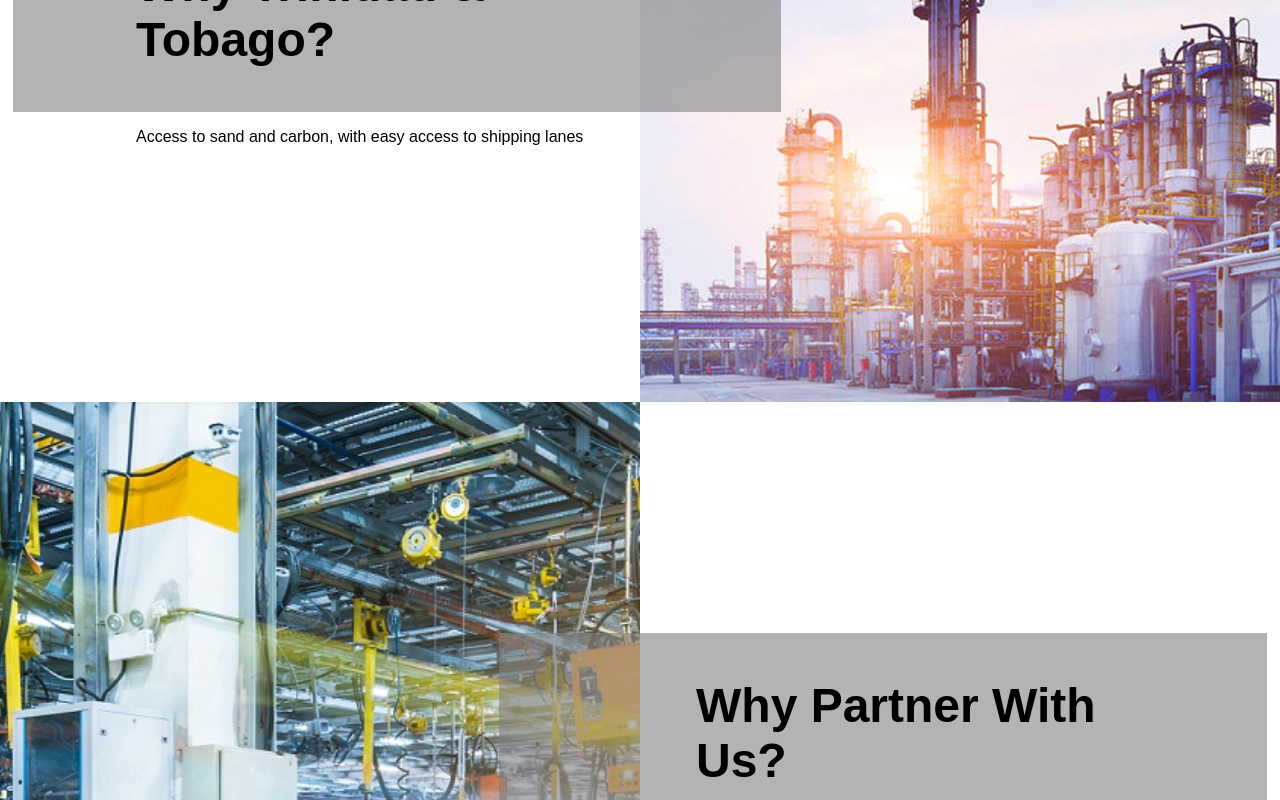
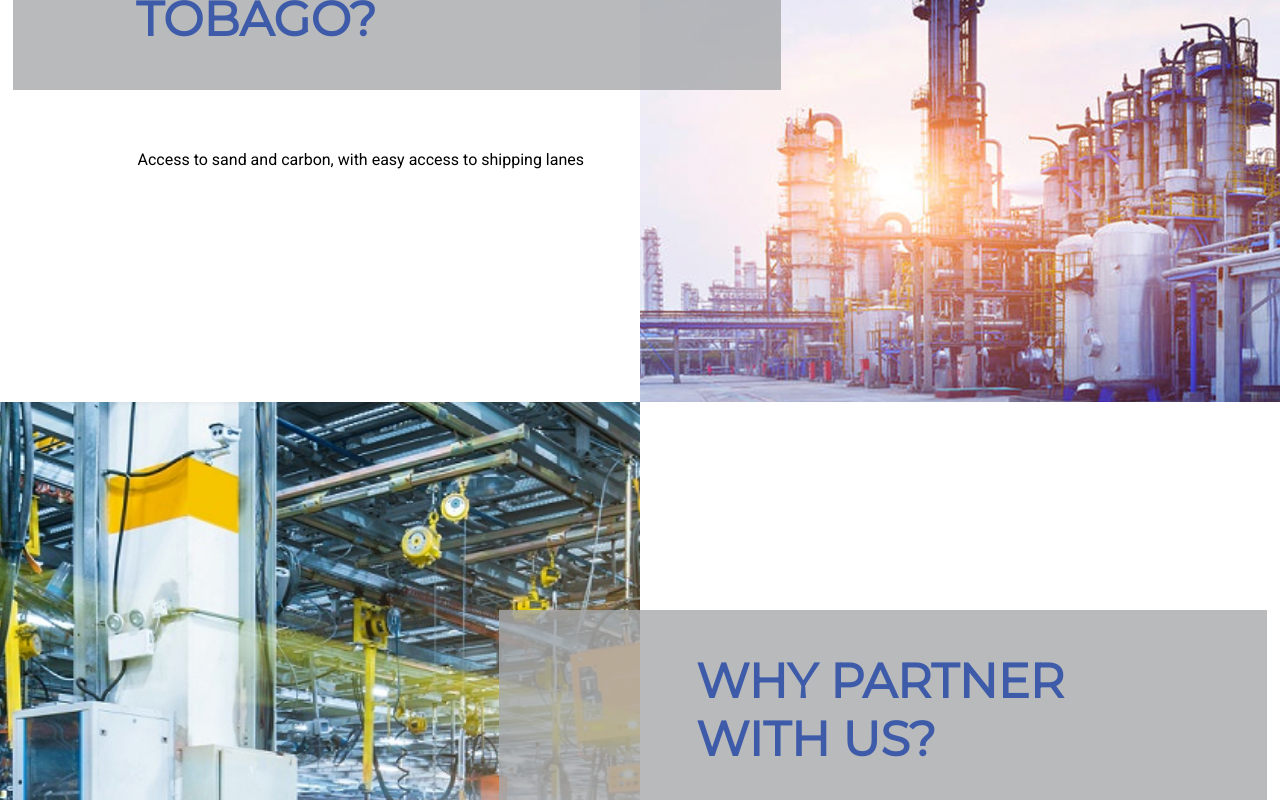
Before and after one commit to AurlinD/trinidad, a React (Create React App) app in the folder client/: page /about_us in a window 1280 px wide. Shown: the part 1120-1920 px from the top of the page. Built offline with nearby package versions, Linux system fonts and the light colour scheme.

Commit message:
fixed bug with navbar and 'our services' section. minor text formatting in 'about us'

```diff
--- a/client/public/index.html
+++ b/client/public/index.html
@@ -24,6 +24,10 @@
       work correctly both with client-side routing and a non-root public URL.
       Learn how to configure a non-root public URL by running `npm run build`.
     -->
+    <style>
+      @import url('https://fonts.googleapis.com/css2?family=Montserrat&display=swap');
+      @import url('https://fonts.googleapis.com/css2?family=Roboto&display=swap');
+    </style>
     <title>Trinidad & Tobago</title>
   </head>
   <body>
--- a/client/src/app.css
+++ b/client/src/app.css
@@ -6,10 +6,11 @@ h1 {
 .about-us-text h2 {
   font-family: "Montserrat", sans-serif;
   font-size: 48px;
+  color: #3E5BA9;
 }
 
 p {
-  font-family: "Montserrat", sans-serif;
+  font-family: 'Roboto', sans-serif;
   font-size: 16px;
 }
 
@@ -47,6 +48,11 @@ p {
   width: 35vw;
 }
 
+.about-us-text p {
+  margin-top: 60px;
+  text-align: right;
+}
+
 .about-us-header-back {
   display: flex;
   height: 200px;
@@ -58,14 +64,18 @@ p {
   min-width: 60vw;
   position: absolute;
   left: 1vw;
-  background-color: grey;
-  opacity: 0.6;
+  background-color: #A7A9AC;
+  opacity: 0.8;
   z-index: -100;
 }
 
 .reverse .about-us-grey-back {
   left: auto;
   right: 1vw;
+}
+
+.our-service-body{
+  height: 970px;
 }
 
 .our-service{
--- a/client/src/components/OurService.jsx
+++ b/client/src/components/OurService.jsx
@@ -5,6 +5,7 @@ import "../app.css"
 export default class OurService extends Component {
   render() {
     return(
+      <div class="our-service-body">
         <div class="our-service">
           <h2> Our Services </h2>
           <div class="button-container">
@@ -19,6 +20,7 @@ export default class OurService extends Component {
             <button type="button" class="our-service-button">Automotive</button>
           </div>
         </div>
+      </div>
     )
   }
 }
--- a/client/src/components/pages/AboutUs.js
+++ b/client/src/components/pages/AboutUs.js
@@ -8,19 +8,19 @@ export default function AboutUs() {
 
   <AboutUsBox
     alignRight={true}
-    aboutUsHeader="What are Silicones?"
+    aboutUsHeader="WHAT ARE SILICONES?"
     aboutUsBody="Lorem ipsum dolor sit amet, quo utinam feugiat no, pro ea tota propriae officiis, dicit legendos at sit. Mea quando tritani ne, ne vix wisi labores. Singulis patrioque conclusionemque eu vim. Cum esse meis ut. Assueverit interpretaris ut usu, elit bonorum facilisi sed te."
     imgName="what.png"
   />
   <AboutUsBox
     alignRight={false}
-    aboutUsHeader="Why Trinidad & Tobago?"
+    aboutUsHeader="WHY TRINIDAD & TOBAGO?"
     aboutUsBody="Access to sand and carbon, with easy access to shipping lanes"
     imgName="trinidad.png"
   />
   <AboutUsBox
     alignRight={true}
-    aboutUsHeader="Why Partner With Us?"
+    aboutUsHeader="WHY PARTNER WITH US?"
     aboutUsBody="High quality product at competitive prices, Lorem ipsum dolor sit amet, quo utinam feugiat no, pro ea tota propriae officiis,"
     imgName="test.png"
   />
```
Lines whose indentation alone changed are shown as unchanged.
